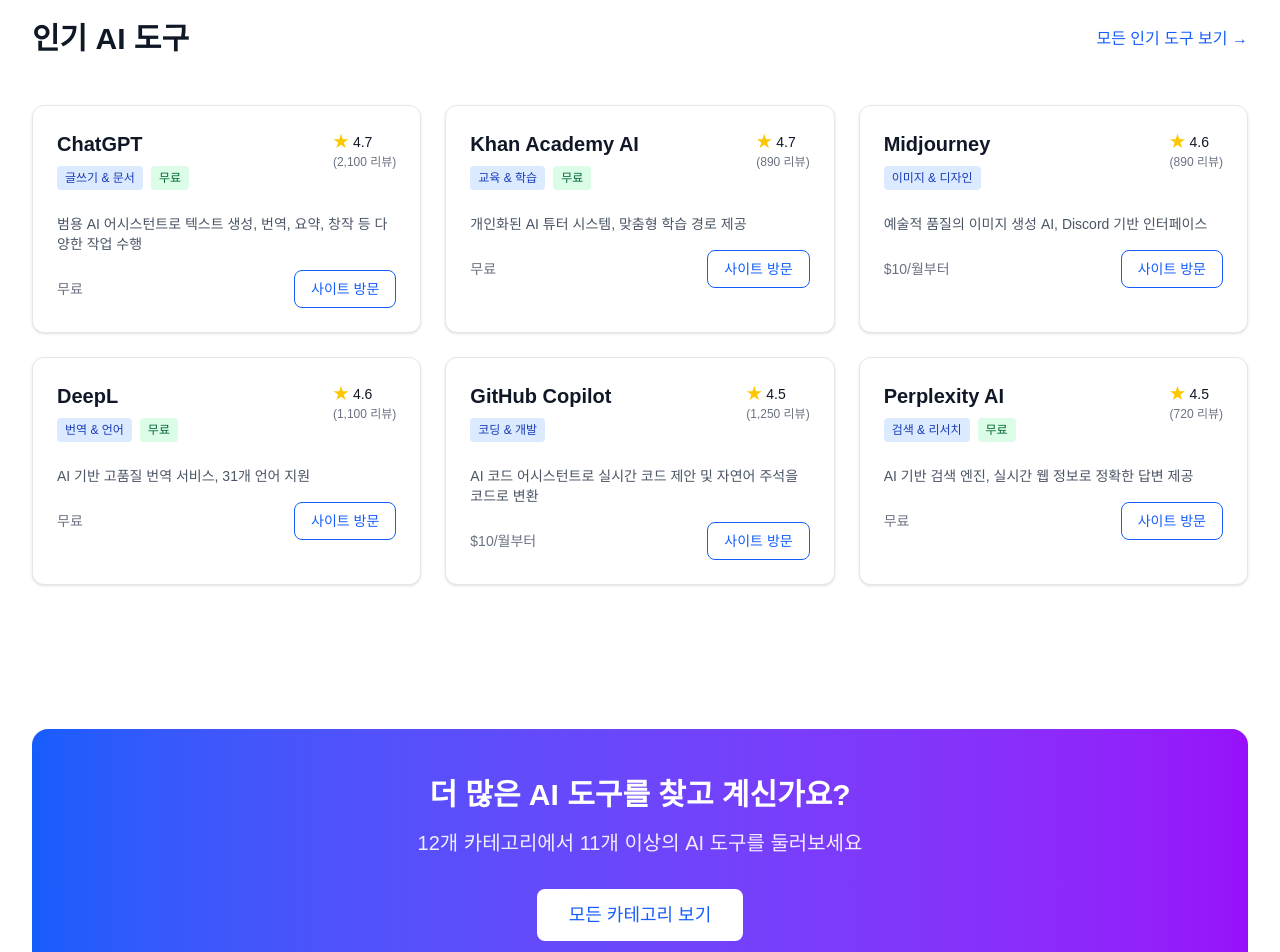
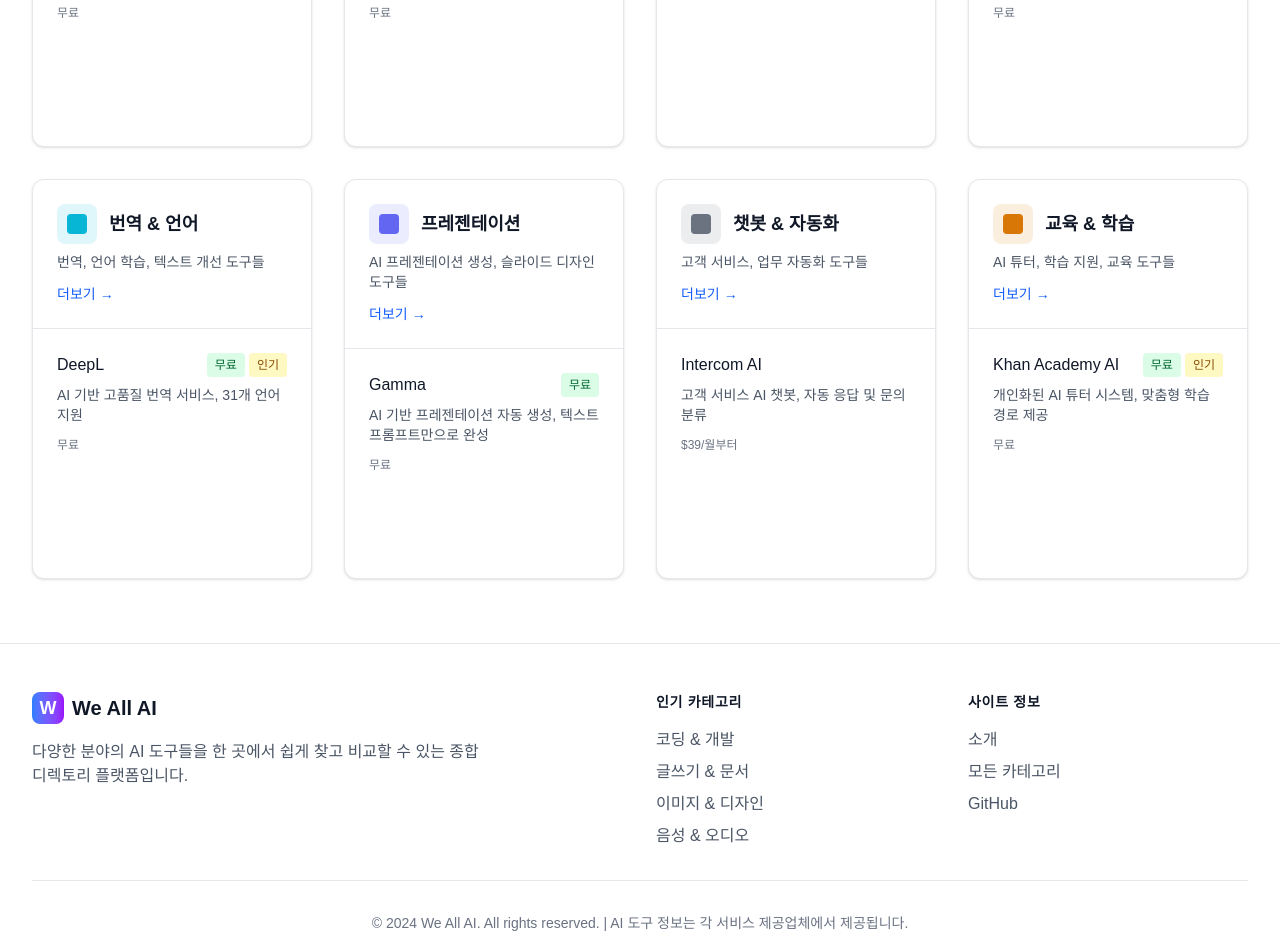
Before and after one commit to JaiIn/we-all-ai, a Next.js app: page / in a window 1280 px wide. Shown: the part 1400-2352 px from the top of the page. Built offline with nearby package versions, Linux system fonts and the light colour scheme.

Commit message:
style: 디자인 변경

```diff
--- a/app/page.tsx
+++ b/app/page.tsx
@@ -1,11 +1,10 @@
 "use client";
 
 import Link from "next/link";
-import { getCategories, getPopularTools, getSiteStats } from "@/lib/data";
+import { getCategories, getToolsByCategory, getSiteStats } from "@/lib/data";
 
 export default function Home() {
   const categories = getCategories();
-  const popularTools = getPopularTools(6);
   const stats = getSiteStats();
 
   return (
@@ -59,129 +58,93 @@
         </div>
       </section>
 
-      {/* 카테고리 그리드 */}
+      {/* 카테고리별 AI 도구 그리드 */}
       <section className="py-16">
         <h2 className="text-3xl font-bold text-gray-900 dark:text-white text-center mb-12">
           카테고리별 AI 도구 탐색
         </h2>
-        <div className="grid grid-cols-2 md:grid-cols-3 lg:grid-cols-4 gap-6">
-          {categories.map((category) => (
-            <Link
-              key={category.id}
-              href={`/${category.id}`}
-              className="group p-6 bg-white dark:bg-gray-800 rounded-xl shadow-sm hover:shadow-lg transition-all duration-300 border border-gray-200 dark:border-gray-700 hover:scale-105"
-            >
+
+        <div className="grid grid-cols-1 md:grid-cols-2 lg:grid-cols-3 xl:grid-cols-4 gap-8">
+          {categories.map((category) => {
+            const categoryTools = getToolsByCategory(category.id).slice(0, 3);
+
+            return (
+              <div key={category.id} className="bg-white dark:bg-gray-800 rounded-xl shadow-sm border border-gray-200 dark:border-gray-700 overflow-hidden h-[400px] flex flex-col">
+                {/* 카테고리 헤더 */}
+                <div className="p-6 border-b border-gray-200 dark:border-gray-700">
+                  <div className="flex items-center space-x-3 mb-2">
                     <div
-                className="w-12 h-12 rounded-lg mb-4 flex items-center justify-center"
+                      className="w-10 h-10 rounded-lg flex items-center justify-center"
                       style={{ backgroundColor: category.color + "20" }}
                     >
                       <div
-                  className="w-6 h-6 rounded"
+                        className="w-5 h-5 rounded"
                         style={{ backgroundColor: category.color }}
                       />
                     </div>
-              <h3 className="text-lg font-semibold text-gray-900 dark:text-white mb-2 group-hover:text-blue-600 transition-colors">
+                    <h3 className="text-lg font-semibold text-gray-900 dark:text-white">
                       {category.name}
                     </h3>
-              <p className="text-sm text-gray-600 dark:text-gray-400">
+                  </div>
+                  <p className="text-sm text-gray-600 dark:text-gray-400 mb-3">
                     {category.description}
                   </p>
-            </Link>
-          ))}
-        </div>
-      </section>
-
-      {/* 인기 도구 */}
-      <section className="py-16">
-        <div className="flex justify-between items-center mb-12">
-          <h2 className="text-3xl font-bold text-gray-900 dark:text-white">
-            인기 AI 도구
-          </h2>
                   <Link
-            href="/popular"
-            className="text-blue-600 hover:text-blue-700 font-medium"
+                    href={`/${category.id}`}
+                    className="text-blue-600 hover:text-blue-700 text-sm font-medium flex items-center space-x-1"
                   >
-            모든 인기 도구 보기 →
+                    <span>더보기</span>
+                    <span>→</span>
                   </Link>
                 </div>
 
-        <div className="grid grid-cols-1 md:grid-cols-2 lg:grid-cols-3 gap-6">
-          {popularTools.map((tool) => (
-            <div
-              key={tool.id}
-              className="bg-white dark:bg-gray-800 rounded-xl shadow-sm hover:shadow-lg transition-all duration-300 border border-gray-200 dark:border-gray-700 overflow-hidden group"
+                {/* 도구 목록 */}
+                <div className="p-6 space-y-5 flex-1">
+                  {categoryTools.length > 0 ? (
+                    categoryTools.map((tool) => (
+                      <div key={tool.id} className="group">
+                        <div className="flex items-start justify-between mb-2">
+                          <Link
+                            href={tool.url}
+                            target="_blank"
+                            rel="noopener noreferrer"
+                            className="font-medium text-gray-900 dark:text-white hover:text-blue-600 transition-colors cursor-pointer"
                           >
-              <div className="p-6">
-                <div className="flex items-start justify-between mb-4">
-                  <div>
-                    <h3 className="text-xl font-semibold text-gray-900 dark:text-white mb-2 group-hover:text-blue-600 transition-colors">
                             {tool.name}
-                    </h3>
-                    <div className="flex items-center space-x-2 mb-2">
-                      <span className="inline-block px-2 py-1 text-xs font-medium bg-blue-100 dark:bg-blue-900 text-blue-800 dark:text-blue-200 rounded">
-                        {categories.find(c => c.id === tool.category)?.name}
-                      </span>
+                          </Link>
+                          <div className="flex items-center space-x-1">
                             {tool.pricing.free && (
                               <span className="inline-block px-2 py-1 text-xs font-medium bg-green-100 dark:bg-green-900 text-green-800 dark:text-green-200 rounded">
                                 무료
                               </span>
                             )}
+                            {tool.isPopular && (
+                              <span className="inline-block px-2 py-1 text-xs font-medium bg-yellow-100 dark:bg-yellow-900 text-yellow-800 dark:text-yellow-200 rounded">
+                                인기
+                              </span>
+                            )}
                           </div>
                         </div>
-                  <div className="text-right">
-                    <div className="flex items-center space-x-1">
-                      <span className="text-yellow-400">★</span>
-                      <span className="text-sm font-medium text-gray-900 dark:text-white">
-                        {tool.rating?.toFixed(1)}
-                      </span>
-                    </div>
-                    <div className="text-xs text-gray-500">
-                      ({tool.reviewCount?.toLocaleString()} 리뷰)
-                    </div>
-                  </div>
-                </div>
-
-                <p className="text-gray-600 dark:text-gray-300 text-sm mb-4 line-clamp-2">
+                        <p className="text-sm text-gray-600 dark:text-gray-300 mb-3 line-clamp-2">
                           {tool.shortDescription}
                         </p>
-
-                <div className="flex items-center justify-between">
-                  <div className="text-sm text-gray-500">
+                        <div className="text-xs text-gray-500">
                           {tool.pricing.free
                             ? "무료"
                             : `$${tool.pricing.startingPrice}/월부터`
                           }
                         </div>
-                  <Link
-                    href={tool.url}
-                    target="_blank"
-                    rel="noopener noreferrer"
-                    className="inline-flex items-center px-4 py-2 text-sm font-medium text-blue-600 border border-blue-600 rounded-lg hover:bg-blue-600 hover:text-white transition-colors"
-                  >
-                    사이트 방문
-                  </Link>
+                      </div>
+                    ))
+                  ) : (
+                    <p className="text-sm text-gray-500 text-center py-4">
+                      곧 도구가 추가될 예정입니다
+                    </p>
+                  )}
                 </div>
               </div>
-            </div>
-          ))}
-        </div>
-      </section>
-
-      {/* CTA Section */}
-      <section className="py-20 text-center">
-        <div className="bg-gradient-to-r from-blue-600 to-purple-600 rounded-2xl p-12 text-white">
-          <h2 className="text-3xl font-bold mb-4">
-            더 많은 AI 도구를 찾고 계신가요?
-          </h2>
-          <p className="text-xl mb-8 opacity-90">
-            12개 카테고리에서 {stats.totalTools}개 이상의 AI 도구를 둘러보세요
-          </p>
-          <Link
-            href="/categories"
-            className="inline-flex items-center px-8 py-3 text-lg font-medium bg-white text-blue-600 rounded-lg hover:bg-gray-100 transition-colors"
-          >
-            모든 카테고리 보기
-          </Link>
+            );
+          })}
         </div>
       </section>
     </div>
```
Lines whose indentation alone changed are shown as unchanged.
